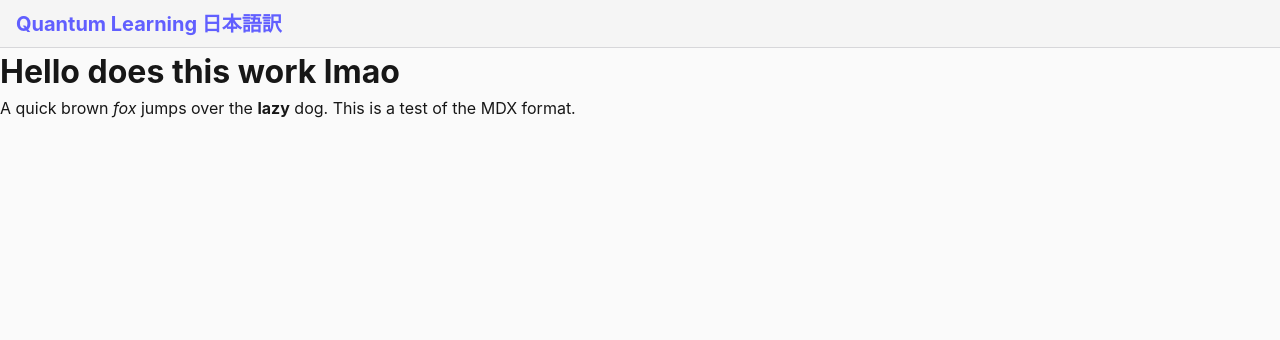
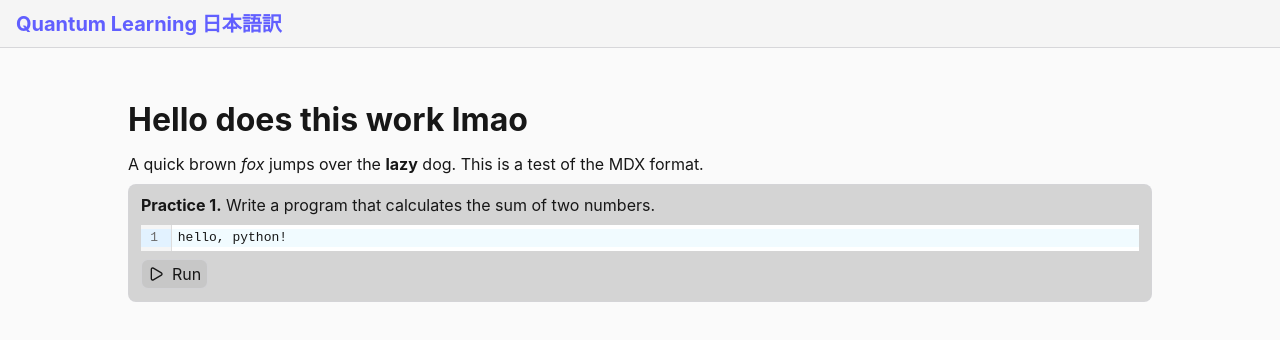
Before and after one commit to hatya-mouse/hatya.dev, a Next.js app: page /quantum-ja in a window 1280 px wide. Shown: the top 340 px of the page. Built offline with nearby package versions, Linux system fonts and the light colour scheme.

Commit message:
feat: enhance PythonQuiz component

```diff
--- a/mdx-components.tsx
+++ b/mdx-components.tsx
@@ -1,7 +1,9 @@
 import type { MDXComponents } from "mdx/types";
+import PythonQuiz from "@/components/quantum-ja/PythonQuiz";
+import Button from "@/components/quantum-ja/Button";
 
 const components: MDXComponents = {};
 
 export function useMDXComponents(): MDXComponents {
-    return components;
+    return { ...components, PythonQuiz, Button };
 }
--- a/package.json
+++ b/package.json
@@ -12,11 +12,15 @@
         "prebuild": "node --experimental-strip-types scripts/gen-works.ts"
     },
     "dependencies": {
+        "@codemirror/lang-python": "^6.2.1",
         "@mdx-js/loader": "^3.1.1",
         "@mdx-js/react": "^3.1.1",
         "@next/mdx": "^16.2.10",
         "@types/mdx": "^2.0.14",
+        "@uiw/react-codemirror": "^4.25.10",
         "@vercel/analytics": "^1.6.1",
+        "class-variance-authority": "^0.7.1",
+        "lucide-react": "^1.23.0",
         "next": "16.1.6",
         "react": "19.2.3",
         "react-dom": "19.2.3",
--- a/src/app/page.tsx
+++ b/src/app/page.tsx
@@ -38,8 +38,7 @@ export default function Home() {
                     </div>
                 </div>
 
-                <div className="flex flex-col gap-12 items-center justify-center py-12 px-8 md:px-16 w-full max-w-6xl">
-                    <div className="flex flex-col items-center gap-2">
+                <div className="flex flex-col gap-8 items-center justify-center py-12 px-8 md:px-16 w-full max-w-6xl">
                     <h1>Profile</h1>
                     <ul>
                         <li>Full Name: Shuntaro Kasatani / 笠谷春太朗</li>
@@ -49,7 +48,6 @@ export default function Home() {
                             (KOSEN), Nagano College
                         </li>
                     </ul>
-                    </div>
 
                     {/*<div className="flex flex-col items-center gap-4">
                         <h2>Skills</h2>
--- a/src/app/quantum-ja/layout.tsx
+++ b/src/app/quantum-ja/layout.tsx
@@ -1,4 +1,6 @@
-import QuantumHeader from "@/components/QuantumHeader";
+"use client";
+
+import QuantumHeader from "@/components/quantum-ja/QuantumHeader";
 import { Inter, Noto_Sans_JP } from "next/font/google";
 
 const inter = Inter({
@@ -18,10 +20,13 @@ export default function QuantumLayout({
 }: Readonly<{ children: React.ReactNode }>) {
     return (
         <div
-            className={`${notoSansJP.variable} ${inter.variable} flex flex-col pt-12`}
+            className={`${notoSansJP.variable} ${inter.variable} flex flex-col pt-12 items-center`}
         >
             <QuantumHeader />
-            {children}
+
+            <div className="flex flex-col gap-2 py-6 md:py-12 px-8 md:px-16 w-full max-w-6xl">
+                {children}
+            </div>
         </div>
     );
 }
--- a/src/app/quantum-ja/page.mdx
+++ b/src/app/quantum-ja/page.mdx
@@ -1,3 +1,7 @@
+import PythonQuiz from "@/components/quantum-ja/PythonQuiz"
+
 # Hello does this work lmao
 
 A quick brown *fox* jumps over the **lazy** [dog](https://wikipedia.org/wiki/Dog). This is a test of the MDX format.
+
+<PythonQuiz quizNo={1} message="Write a program that calculates the sum of two numbers." initialCode="hello, python!" />
--- /dev/null
+++ b/src/components/quantum-ja/Button.tsx
@@ -0,0 +1,44 @@
+import { cva, type VariantProps } from "class-variance-authority";
+
+export const textButtonVariants = cva(
+    [
+        "px-1.5 py-0.5",
+        "flex flex-row items-center justify-center gap-2",
+        "rounded-[7px]",
+        "border border-(--border)",
+        "cursor-pointer",
+        "transition-all duration-50 ease-in-out",
+        "hover:brightness-90",
+        "active:brightness-70",
+        "disabled:cursor-default disabled:opacity-50",
+    ],
+    {
+        variants: {
+            intent: {
+                normal: "bg-[rgba(150,150,150,0.2)]",
+                highlighted: "bg-[rgba(0,130,220,0.7)] text-white",
+            },
+        },
+        defaultVariants: {
+            intent: "normal",
+        },
+    },
+);
+
+export interface TextButtonProps
+    extends
+        React.ButtonHTMLAttributes<HTMLButtonElement>,
+        VariantProps<typeof textButtonVariants> {}
+
+export default function TextButton({
+    className,
+    intent,
+    ...props
+}: TextButtonProps) {
+    return (
+        <button
+            className={textButtonVariants({ intent, className })}
+            {...props}
+        />
+    );
+}
--- /dev/null
+++ b/src/components/quantum-ja/PythonQuiz.tsx
@@ -0,0 +1,41 @@
+"use client";
+
+import { useState } from "react";
+import ReactCodeMirror from "@uiw/react-codemirror";
+import { python } from "@codemirror/lang-python";
+import { Play } from "lucide-react";
+import TextButton from "./Button";
+
+export default function PythonQuiz({
+    quizNo,
+    message = "",
+    initialCode = "",
+}: {
+    quizNo?: number;
+    message?: string;
+    initialCode?: string;
+}) {
+    const [code, setCode] = useState(initialCode);
+
+    return (
+        <div className="flex flex-col px-3 pt-2 pb-3 items-start gap-2 rounded-lg bg-neutral-300 dark:bg-zinc-900 border border-(--border)">
+            <p>
+                <strong>Practice{quizNo && ` ${quizNo}`}.</strong>
+                &nbsp;
+                {message}
+            </p>
+            <ReactCodeMirror
+                className="w-full"
+                value={code}
+                onChange={(newCode) => {
+                    setCode(newCode);
+                }}
+                extensions={[python()]}
+            />
+            <TextButton>
+                <Play size={16} />
+                <p>Run</p>
+            </TextButton>
+        </div>
+    );
+}
```
Also changed, not shown: src/components/quantum-ja/QuantumHeader.tsx (renamed from src/components/QuantumHeader.tsx), 1 other file (tests, documents, lock files or other folders). Lines whose indentation alone changed are shown as unchanged.
